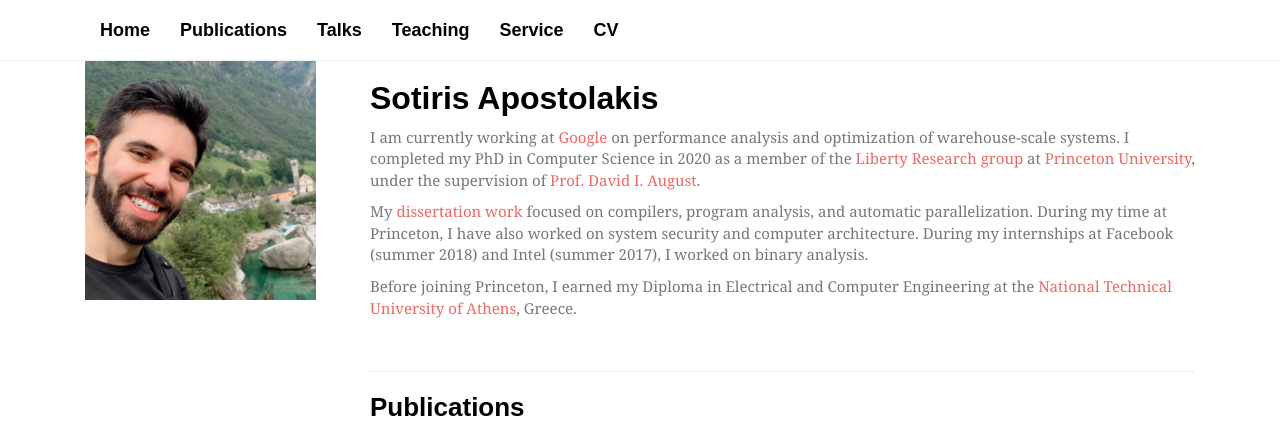
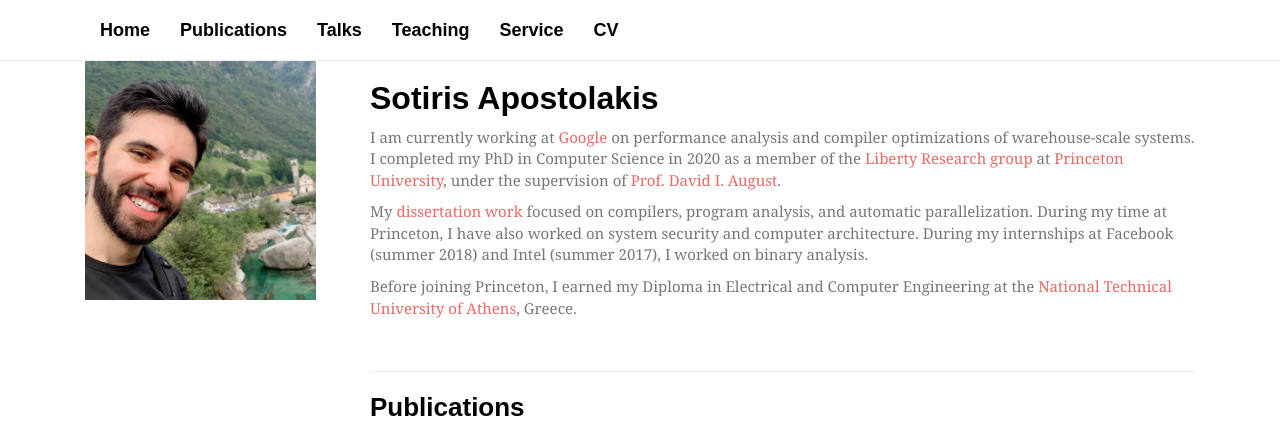
Before and after one commit to sapostolakis/sapostolakis.github.io, a plain HTML site: page index.html in a window 1280 px wide. Shown: the top 429 px of the page. Drawn offline with nearby package versions, Linux system fonts and the light colour scheme; a web font is replaced by a local one.

Commit message:
Bio tweak

```diff
--- a/index.html
+++ b/index.html
@@ -85,7 +85,7 @@
                 <div class="bs-component">
                     <h2>Sotiris Apostolakis</h2>
      <!--               <p class="lead">Computer Science PhD Student</p> -->
-                    <p>I am currently working at <a href = https://research.google.com>Google</a> on performance analysis and optimization of warehouse-scale systems. I completed my PhD in Computer Science in 2020 as a member of the <a href = https://liberty.princeton.edu>Liberty Research group</a> at <a href="https://www.cs.princeton.edu">Princeton University</a>, under the supervision of <a href = https://august.princeton.edu >Prof. David I. August</a>.
+                    <p>I am currently working at <a href = https://research.google.com>Google</a> on performance analysis and compiler optimizations of warehouse-scale systems. I completed my PhD in Computer Science in 2020 as a member of the <a href = https://liberty.princeton.edu>Liberty Research group</a> at <a href="https://www.cs.princeton.edu">Princeton University</a>, under the supervision of <a href = https://august.princeton.edu >Prof. David I. August</a>.
 <!-- I have also collaborated with <a href = https://users.cs.northwestern.edu/~simonec>Prof. Simone Campanoni</a>. -->
 </p>
 
```
